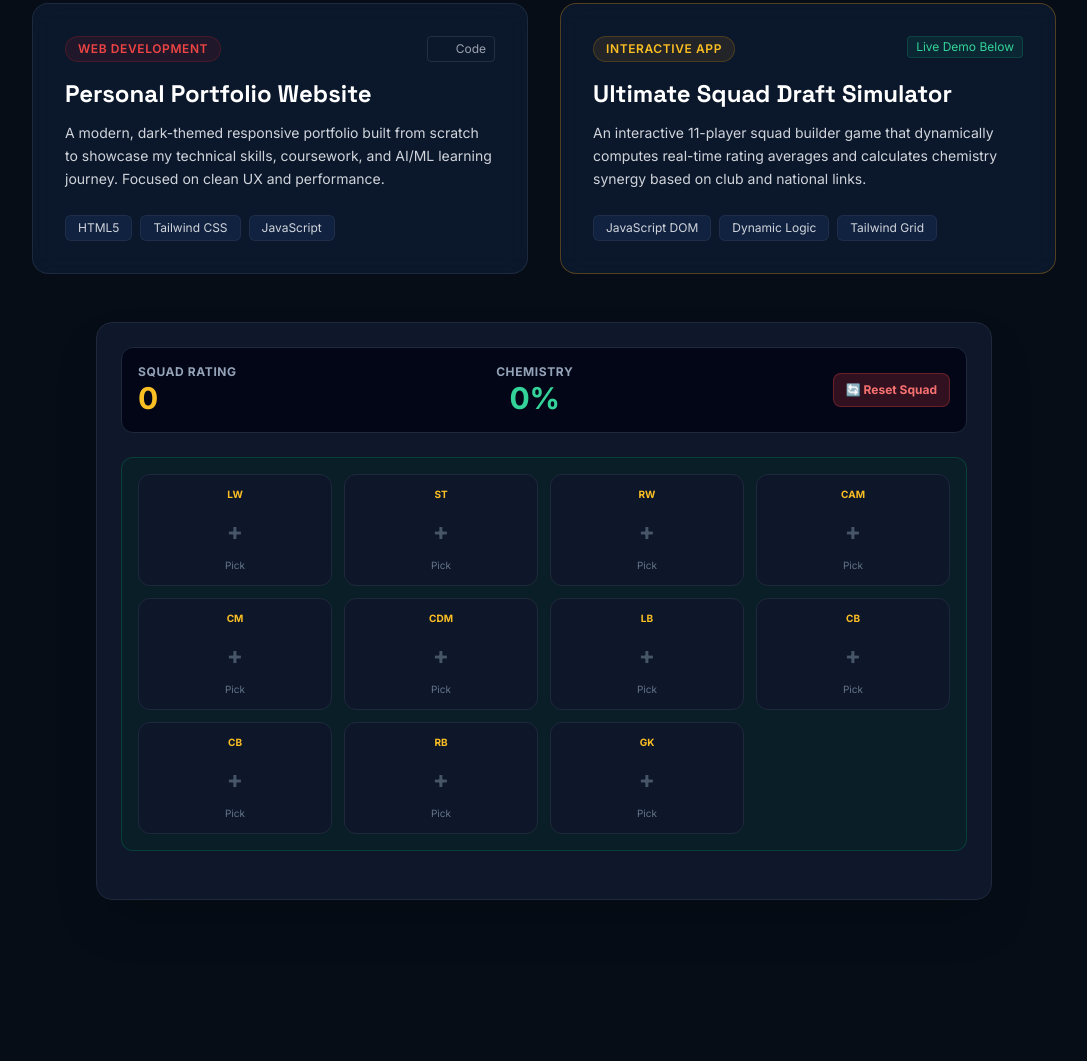
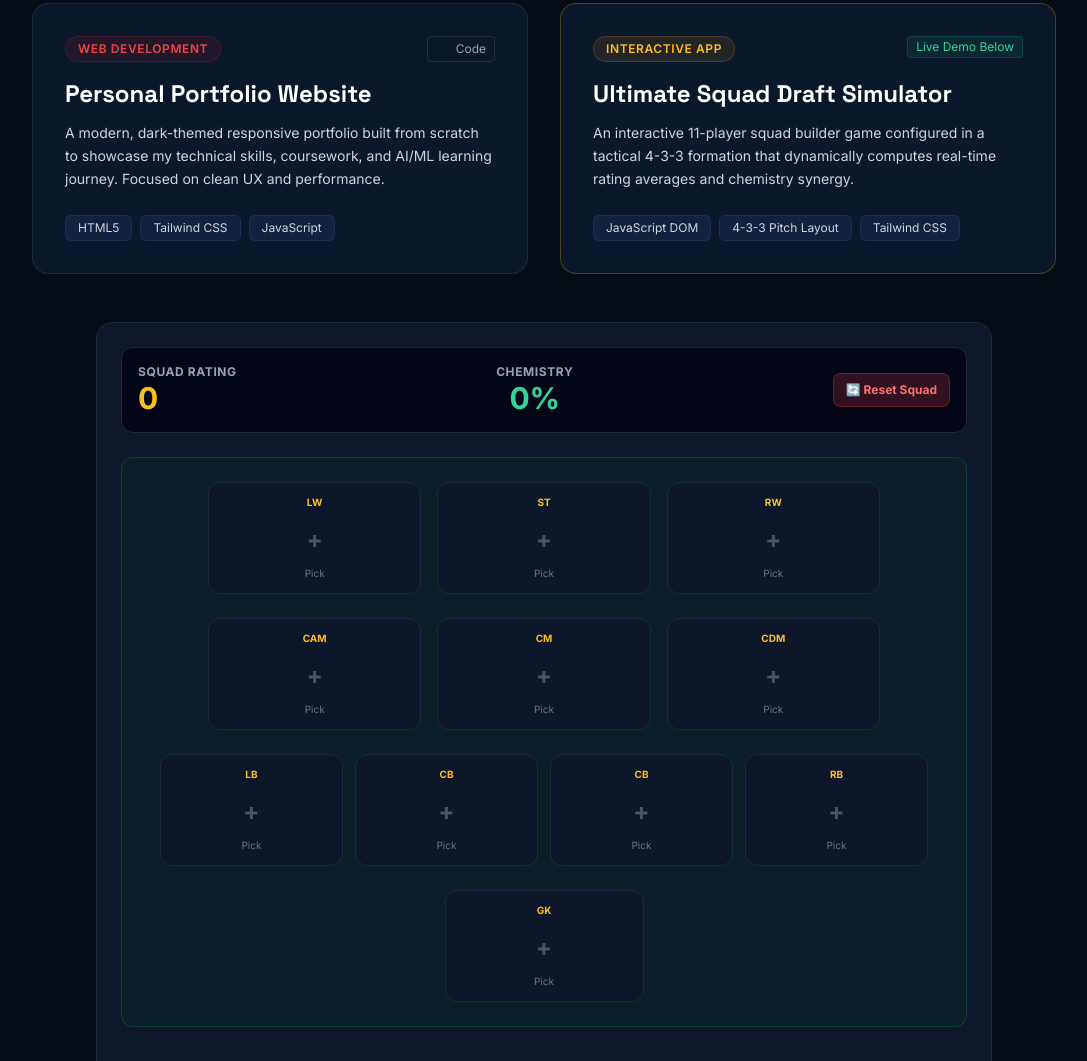
Before and after one commit to taserfaceskp/Portfolio, a plain HTML site: page index.html in a window 1280 px wide. Shown: the part 2235-3296 px from the top of the page, without its empty margins (96-1183 px from the left). Drawn offline with nearby package versions, Linux system fonts and the light colour scheme.

Commit message:
Update index.html

```diff
--- a/index.html
+++ b/index.html
@@ -104,7 +104,7 @@
         </div>
     </header>
 
-    <!-- 1. HERO SECTION -->
+    <!-- HERO SECTION -->
     <section id="hero" class="min-h-screen flex items-center pt-28 pb-16 px-6 relative overflow-hidden">
         <div class="absolute top-1/4 left-1/2 -translate-x-1/2 -translate-y-1/2 w-96 h-96 bg-navy-700/30 rounded-full blur-3xl -z-10 pointer-events-none"></div>
         <div class="absolute bottom-10 right-10 w-80 h-80 bg-crimson/10 rounded-full blur-3xl -z-10 pointer-events-none"></div>
@@ -153,7 +153,7 @@
         </div>
     </section>
 
-    <!-- 2. ABOUT SECTION -->
+    <!-- ABOUT SECTION -->
     <section id="about" class="py-20 px-6 border-t border-white/5 bg-navy-950/40">
         <div class="max-w-5xl mx-auto">
             <div class="flex items-center gap-3 mb-8">
@@ -202,7 +202,7 @@
         </div>
     </section>
 
-    <!-- 3. SKILLS SECTION -->
+    <!-- SKILLS SECTION -->
     <section id="skills" class="py-20 px-6">
         <div class="max-w-5xl mx-auto">
             <div class="flex items-center gap-3 mb-12">
@@ -260,7 +260,7 @@
         </div>
     </section>
 
-    <!-- 4. PROJECTS SECTION -->
+    <!-- PROJECTS SECTION -->
     <section id="projects" class="py-20 px-6 border-t border-white/5 bg-navy-950/40">
         <div class="max-w-5xl mx-auto">
             <div class="flex items-center gap-3 mb-12">
@@ -304,12 +304,12 @@
                             Ultimate Squad Draft Simulator
                         </h3>
                         <p class="text-gray-300 text-sm leading-relaxed mb-6">
-                            An interactive 11-player squad builder game that dynamically computes real-time rating averages and calculates chemistry synergy based on club and national links.
+                            An interactive 11-player squad builder game configured in a tactical 4-3-3 formation that dynamically computes real-time rating averages and chemistry synergy.
                         </p>
                         <div class="flex flex-wrap gap-2">
                             <span class="text-xs bg-navy-800 text-gray-300 px-3 py-1 rounded-md border border-white/5">JavaScript DOM</span>
-                            <span class="text-xs bg-navy-800 text-gray-300 px-3 py-1 rounded-md border border-white/5">Dynamic Logic</span>
-                            <span class="text-xs bg-navy-800 text-gray-300 px-3 py-1 rounded-md border border-white/5">Tailwind Grid</span>
+                            <span class="text-xs bg-navy-800 text-gray-300 px-3 py-1 rounded-md border border-white/5">4-3-3 Pitch Layout</span>
+                            <span class="text-xs bg-navy-800 text-gray-300 px-3 py-1 rounded-md border border-white/5">Tailwind CSS</span>
                         </div>
                     </div>
                 </div>
@@ -336,9 +336,36 @@
                         </div>
                     </div>
 
-                    <!-- Pitch Grid -->
-                    <div id="draftPitch" class="grid grid-cols-4 sm:grid-cols-4 gap-3 bg-emerald-950/40 p-4 rounded-xl border border-emerald-500/20 min-h-[340px] mb-6">
-                        <!-- Rendered dynamically via JavaScript -->
+                    <!-- Tactical 4-3-3 Pitch Container -->
+                    <div class="bg-emerald-950/40 p-6 rounded-xl border border-emerald-500/20 min-h-[500px] mb-6 flex flex-col justify-between space-y-6 relative overflow-hidden">
+
+                        <!-- Row 1: Attackers (LW, ST, RW) -->
+                        <div class="grid grid-cols-3 gap-4 max-w-2xl mx-auto w-full">
+                            <div id="slot-0"></div>
+                            <div id="slot-1"></div>
+                            <div id="slot-2"></div>
+                        </div>
+
+                        <!-- Row 2: Midfielders (CAM, CM, CDM) -->
+                        <div class="grid grid-cols-3 gap-4 max-w-2xl mx-auto w-full">
+                            <div id="slot-3"></div>
+                            <div id="slot-4"></div>
+                            <div id="slot-5"></div>
+                        </div>
+
+                        <!-- Row 3: Defenders (LB, CB, CB, RB) -->
+                        <div class="grid grid-cols-4 gap-3 max-w-3xl mx-auto w-full">
+                            <div id="slot-6"></div>
+                            <div id="slot-7"></div>
+                            <div id="slot-8"></div>
+                            <div id="slot-9"></div>
+                        </div>
+
+                        <!-- Row 4: Goalkeeper (GK) -->
+                        <div class="flex justify-center w-full">
+                            <div id="slot-10" class="w-1/4 min-w-[120px]"></div>
+                        </div>
+
                     </div>
 
                     <!-- Selection Modal -->
@@ -347,7 +374,7 @@
                             <span id="modalPosTitle" class="text-xs font-bold uppercase tracking-wider text-amber-400">Pick Player</span>
                             <span class="text-[10px] text-slate-400">Select 1 Card</span>
                         </div>
-                        <div id="cardsChoiceGrid" class="grid grid-cols-3 gap-3"></div>
+                        <div id="cardsChoiceGrid" class="grid grid-cols-2 sm:grid-cols-4 gap-3"></div>
                     </div>
 
                 </div>
@@ -355,7 +382,7 @@
         </div>
     </section>
 
-    <!-- 5. EDUCATION & CERTIFICATIONS -->
+    <!-- EDUCATION & CERTIFICATIONS -->
     <section id="education" class="py-20 px-6">
         <div class="max-w-5xl mx-auto">
             <div class="flex items-center gap-3 mb-12">
@@ -397,7 +424,7 @@
         </div>
     </section>
 
-    <!-- 6. CONTACT SECTION -->
+    <!-- CONTACT SECTION -->
     <section id="contact" class="py-20 px-6 border-t border-white/5 bg-navy-950/60 relative">
         <div class="max-w-4xl mx-auto text-center">
             <div class="inline-flex items-center gap-2 px-3 py-1.5 rounded-full bg-crimson/10 border border-crimson/30 text-crimson-light text-xs font-semibold uppercase tracking-wider mb-6">
@@ -460,6 +487,7 @@
                 { name: "L. Diaz", rating: 84, club: "Liverpool", nation: "Colombia" }
             ],
             ST: [
+                { name: "H. Kane", rating: 90, club: "Bayern Munich", nation: "England" },
                 { name: "E. Haaland", rating: 91, club: "Man City", nation: "Norway" },
                 { name: "K. Mbappé", rating: 91, club: "Real Madrid", nation: "France" },
                 { name: "L. Martinez", rating: 88, club: "Inter", nation: "Argentina" }
@@ -511,24 +539,24 @@
         let activeSlotIndex = null;
 
         function renderPitch() {
-            const pitch = document.getElementById('draftPitch');
-            if (!pitch) return;
-            pitch.innerHTML = '';
+            pitchSlots.forEach((pos, idx) => {
+                const targetContainer = document.getElementById(`slot-${idx}`);
+                if (!targetContainer) return;
 
-            pitchSlots.forEach((pos, idx) => {
+                targetContainer.innerHTML = '';
                 const player = squad[idx];
                 const cardBtn = document.createElement('div');
 
                 const isLegend = player && player.rating >= 88;
                 const borderStyle = isLegend
-                    ? "border-amber-400 bg-amber-950/30 shadow-amber-500/20 shadow-lg ring-1 ring-amber-400/50"
-                    : "border-slate-800 bg-slate-900/90";
+                    ? "border-amber-400 bg-amber-950/40 shadow-amber-500/20 shadow-lg ring-1 ring-amber-400/50"
+                    : "border-slate-800 bg-slate-900/90 hover:border-amber-500/50";
 
-                cardBtn.className = `p-3 border rounded-xl flex flex-col items-center justify-between cursor-pointer transition-all hover:scale-105 h-28 ${borderStyle}`;
+                cardBtn.className = `p-3 border rounded-xl flex flex-col items-center justify-between cursor-pointer transition-all hover:scale-105 h-28 w-full ${borderStyle}`;
 
                 if (player) {
                     cardBtn.innerHTML = `
-                        <span class="text-[9px] font-bold text-slate-400 uppercase">${pos}</span>
+                        <span class="text-[9px] font-bold text-slate-400 uppercase tracking-wide">${pos}</span>
                         <span class="text-xl font-black ${isLegend ? 'text-amber-400' : 'text-slate-200'}">${player.rating}</span>
                         <span class="text-xs font-semibold text-white truncate w-full text-center">${player.name}</span>
                         <span class="text-[9px] text-slate-400 truncate w-full text-center">${player.club}</span>
@@ -542,7 +570,7 @@
                     cardBtn.onclick = () => openPicker(pos, idx);
                 }
 
-                pitch.appendChild(cardBtn);
+                targetContainer.appendChild(cardBtn);
             });
 
             updateStats();
```
